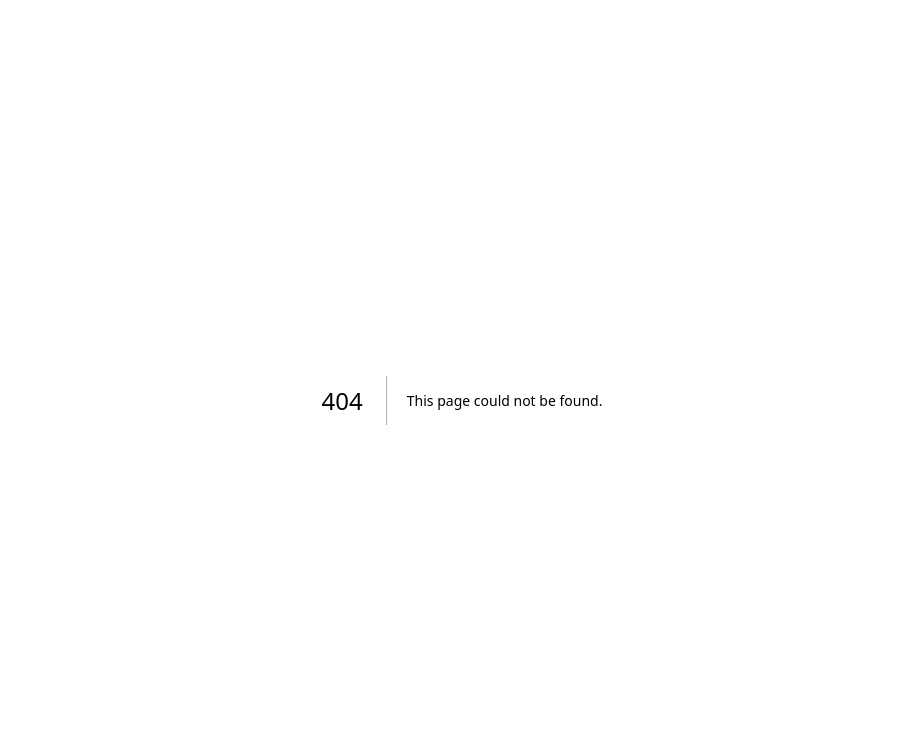
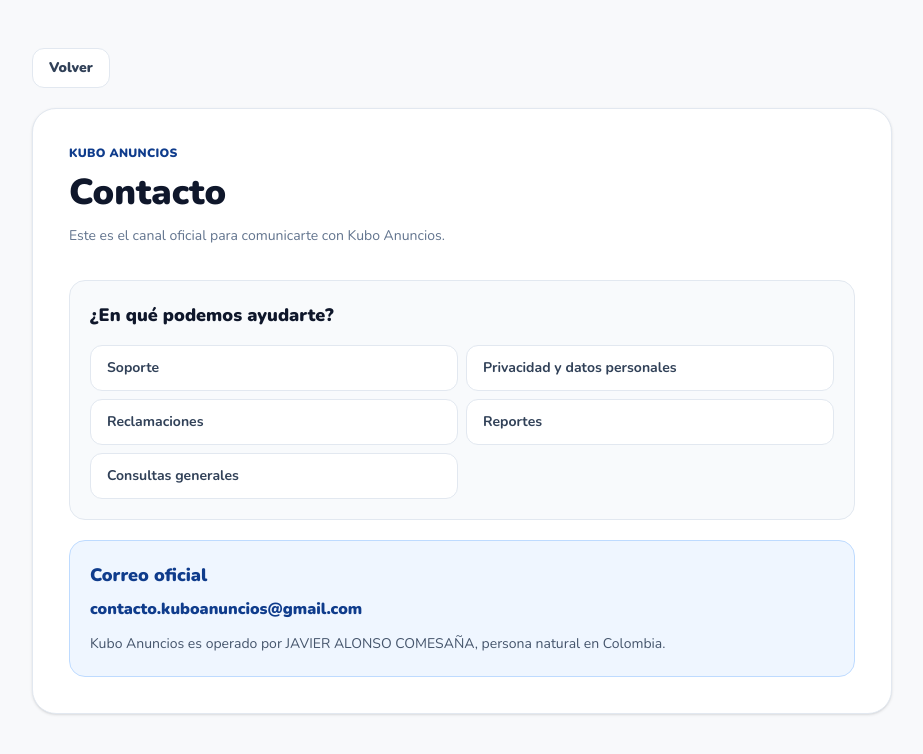
Before and after one commit to mrpapas001-eng/kubo, a Next.js app: page /contacto in a window 1280 px wide. Before the commit this address had no page. Shown: the top 754 px of the page, without its empty margins (178-1101 px from the left). Built offline with nearby package versions, Linux system fonts and the light colour scheme.

Commit message:
Complete legal pages and contact information

```diff
--- /dev/null
+++ b/app/contacto/page.tsx
@@ -0,0 +1,61 @@
+import Link from "next/link";
+
+const contactTopics = [
+  "Soporte",
+  "Privacidad y datos personales",
+  "Reclamaciones",
+  "Reportes",
+  "Consultas generales",
+];
+
+export default function ContactPage() {
+  return (
+    <main className="min-h-screen bg-[#F8F9FB] px-4 py-8 text-slate-900 md:px-6 md:py-12">
+      <div className="mx-auto max-w-[860px]">
+        <Link
+          href="/"
+          className="inline-flex h-10 items-center rounded-xl border border-slate-200 bg-white px-4 text-sm font-black text-slate-700"
+        >
+          Volver
+        </Link>
+
+        <section className="mt-5 rounded-3xl border border-slate-200 bg-white p-6 shadow-sm md:p-9">
+          <p className="text-xs font-black uppercase tracking-wide text-[#0f3c8c]">
+            Kubo Anuncios
+          </p>
+          <h1 className="mt-3 text-3xl font-black md:text-4xl">Contacto</h1>
+          <p className="mt-3 text-sm font-medium leading-relaxed text-slate-500">
+            Este es el canal oficial para comunicarte con Kubo Anuncios.
+          </p>
+
+          <div className="mt-8 rounded-2xl border border-slate-200 bg-slate-50 p-5">
+            <h2 className="text-lg font-black text-slate-900">¿En qué podemos ayudarte?</h2>
+            <div className="mt-4 grid gap-2 sm:grid-cols-2">
+              {contactTopics.map((topic) => (
+                <div
+                  key={topic}
+                  className="rounded-xl border border-slate-200 bg-white px-4 py-3 text-sm font-bold text-slate-700"
+                >
+                  {topic}
+                </div>
+              ))}
+            </div>
+          </div>
+
+          <div className="mt-5 rounded-2xl border border-blue-200 bg-blue-50 p-5">
+            <h2 className="text-lg font-black text-[#0f3c8c]">Correo oficial</h2>
+            <a
+              href="mailto:contacto.kuboanuncios@gmail.com"
+              className="mt-2 inline-block break-all text-base font-black text-[#0f3c8c] hover:underline"
+            >
+              contacto.kuboanuncios@gmail.com
+            </a>
+            <p className="mt-3 text-sm leading-relaxed text-slate-600">
+              Kubo Anuncios es operado por JAVIER ALONSO COMESAÑA, persona natural en Colombia.
+            </p>
+          </div>
+        </section>
+      </div>
+    </main>
+  );
+}
--- a/app/privacidad/page.tsx
+++ b/app/privacidad/page.tsx
@@ -2,24 +2,24 @@
 
 const sections = [
   {
-    title: "Datos que podemos pedir",
-    body: "Para usar Kubo podemos guardar datos de cuenta, anuncios publicados, mensajes, favoritos, reportes y archivos que el usuario suba. Si una persona pide verificar identidad o una empresa pide verificacion, tambien podemos recibir documento de identidad o RUT.",
+    title: "Responsable y marco aplicable",
+    body: "El responsable del tratamiento es JAVIER ALONSO COMESAÑA, persona natural, en Colombia. Kubo Anuncios trata los datos personales conforme al marco general de protección de datos personales aplicable en Colombia, incluyendo la Ley 1581 de 2012 y sus normas reglamentarias. Para consultas, solicitudes o reclamaciones sobre privacidad: contacto.kuboanuncios@gmail.com.",
   },
   {
-    title: "Para que usamos los datos",
-    body: "Usamos la informacion para operar la plataforma, mostrar anuncios, permitir contacto entre usuarios, prevenir abuso, revisar reportes y validar solicitudes de verificacion.",
+    title: "Información que podemos recopilar",
+    body: "Según el uso de Kubo, podemos recopilar nombre, correo electrónico, datos asociados al inicio de sesión, teléfono, ciudad o ubicación proporcionada, información de anuncios, fotografías y videos, chats y mensajes dentro de Kubo, favoritos e interacciones necesarias para el funcionamiento, información empresarial, RUT y documentos usados en verificaciones, además de información técnica necesaria para la seguridad y el funcionamiento de la plataforma cuando corresponda.",
   },
   {
-    title: "Documentos de verificacion",
-    body: "Los documentos de identidad y RUT se usan solo para revisar la solicitud de verificacion. No deben mostrarse publicamente en los anuncios.",
+    title: "Finalidades del tratamiento",
+    body: "Usamos la información para crear y administrar cuentas, publicar anuncios, facilitar el contacto entre usuarios, operar el chat, prevenir fraude y abuso, moderar contenido y revisar reportes, tramitar verificaciones, prestar soporte, proteger la seguridad de Kubo y cumplir obligaciones legales aplicables.",
   },
   {
-    title: "Derechos del usuario",
-    body: "El usuario puede solicitar correccion, actualizacion o eliminacion de sus datos. Las solicitudes deben revisarse antes de borrar informacion necesaria para seguridad, reportes o cumplimiento legal.",
+    title: "RUT y documentos de verificación",
+    body: "Los documentos de identidad y RUT no son públicos. Se almacenan de forma privada y solo pueden ser consultados por personal autorizado para revisar la solicitud de verificación. Se utilizan para esa finalidad y se conservan durante el tiempo necesario para ella y para las obligaciones aplicables. No se publica el contenido de estos documentos en los anuncios.",
   },
   {
-    title: "Aviso importante",
-    body: "Esta pagina es una base inicial para lanzamiento. Antes de operar publicamente con documentos reales, conviene revisarla con asesoria legal y ajustar la politica de tratamiento de datos.",
+    title: "Derechos del titular",
+    body: "El titular puede conocer, acceder y solicitar información sobre el tratamiento de sus datos; actualizar y rectificar información; presentar consultas o reclamos; solicitar la supresión cuando proceda; y revocar la autorización cuando legalmente sea posible. Las solicitudes pueden enviarse a contacto.kuboanuncios@gmail.com. Algunas supresiones pueden estar limitadas cuando la conservación sea necesaria para seguridad, reportes u obligaciones legales.",
   },
 ];
 
@@ -45,6 +45,9 @@
             Esta pagina explica de forma simple como Kubo trata los datos de
             usuarios, vendedores y empresas.
           </p>
+          <p className="mt-3 text-xs font-bold text-slate-400">
+            Última actualización: 16 de agosto de 2026
+          </p>
 
           <div className="mt-8 space-y-5">
             {sections.map((section) => (
--- a/app/seguridad/page.tsx
+++ b/app/seguridad/page.tsx
@@ -1,11 +1,16 @@
 import Link from "next/link";
 
 const tips = [
-  "Revisa el producto en persona antes de pagar.",
-  "Evita enviar dinero por adelantado si no conoces al vendedor.",
-  "Usa el chat o WhatsApp para pedir mas informacion, fotos y ubicacion.",
-  "Desconfia de precios demasiado bajos o urgencias para pagar rapido.",
-  "Reporta anuncios sospechosos para que el equipo de Kubo los revise.",
+  "Evita enviar dinero por adelantado a personas que no conoces.",
+  "Revisa personalmente el producto cuando sea posible y comprueba su estado.",
+  "Comprueba la identidad y la documentación cuando corresponda.",
+  "Realiza encuentros en lugares públicos y seguros.",
+  "No compartas contraseñas, códigos SMS, WhatsApp ni códigos de autenticación.",
+  "Desconfía de enlaces externos sospechosos y no entregues datos bancarios innecesarios.",
+  "Verifica los precios demasiado buenos para ser ciertos.",
+  "No confíes solo en comprobantes de pago: confirma que el dinero esté realmente abonado antes de entregar un producto.",
+  "Utiliza el chat de Kubo cuando sea posible y conserva la información de la conversación.",
+  "Reporta anuncios sospechosos y cualquier comportamiento fraudulento.",
 ];
 
 export default function SafetyPage() {
@@ -41,6 +46,30 @@
               </div>
             ))}
           </div>
+
+          <div className="mt-8 rounded-2xl border border-blue-200 bg-blue-50 p-5">
+            <h2 className="text-lg font-black text-[#0f3c8c]">
+              Empresa y Empresa verificada
+            </h2>
+            <p className="mt-2 text-sm leading-relaxed text-slate-600">
+              “Empresa” identifica a quien publica como negocio. “Empresa
+              verificada” significa que Kubo revisó la documentación aportada
+              para el proceso de verificación. El sello ayuda a generar
+              confianza, pero no garantiza la calidad, autenticidad, solvencia
+              o cumplimiento futuro de la empresa.
+            </p>
+          </div>
+
+          <div className="mt-5 rounded-2xl border border-red-200 bg-red-50 p-5">
+            <h2 className="text-lg font-black text-red-800">
+              ¿Detectaste algo sospechoso?
+            </h2>
+            <p className="mt-2 text-sm leading-relaxed text-red-700">
+              Utiliza la opción Reportar del anuncio o escribe a
+              contacto.kuboanuncios@gmail.com para que podamos revisar la
+              situación.
+            </p>
+          </div>
         </section>
       </div>
     </main>
--- a/app/terminos/page.tsx
+++ b/app/terminos/page.tsx
@@ -2,24 +2,36 @@
 
 const sections = [
   {
-    title: "Uso de la plataforma",
-    body: "Kubo conecta personas y empresas que publican anuncios con usuarios interesados. Cada usuario es responsable de la informacion que publica y de cumplir las normas aplicables.",
+    title: "Aceptación y funcionamiento",
+    body: "Al usar Kubo Anuncios aceptas estos términos. Kubo es una plataforma de anuncios y marketplace que facilita el contacto entre usuarios. Kubo no es el vendedor ni el comprador de los productos o servicios publicados y, salvo que se indique expresamente otra cosa, no participa en la negociación, el pago, la entrega ni la ejecución de la operación entre usuarios.",
   },
   {
-    title: "Compras y acuerdos",
-    body: "Kubo no es parte directa de la compraventa entre usuarios. Los pagos, entregas, garantias y revisiones del producto deben acordarse entre comprador y vendedor.",
+    title: "Cuentas e información",
+    body: "Debes proporcionar información veraz, mantener la seguridad de tu cuenta y usar Kubo de forma legal y responsable. Cada usuario responde por sus anuncios, mensajes, acuerdos y actuaciones. No debes suplantar a otra persona, compartir credenciales ni usar la plataforma para engañar o perjudicar a otros.",
   },
   {
-    title: "Verificaciones",
-    body: "La verificacion de identidad o empresa ayuda a generar confianza, pero no garantiza la compra, la calidad del producto ni elimina la necesidad de revisar antes de pagar.",
+    title: "Publicaciones prohibidas",
+    body: "No se permite publicar información falsa o engañosa, estafas, contenido fraudulento u ofensivo, productos o servicios ilegales o prohibidos, bienes que infrinjan derechos de terceros, ni contenido que ponga en riesgo a otros usuarios. También está prohibido usar Kubo para spam, suplantación, manipulación de precios o actividades contrarias a la ley.",
   },
   {
-    title: "Contenido prohibido",
-    body: "No se permite publicar informacion falsa, productos ilegales, contenido fraudulento, ofensivo o que ponga en riesgo a otros usuarios.",
+    title: "Moderación y reportes",
+    body: "Kubo puede revisar reportes y moderar contenido. Cuando corresponda, puede ocultar o eliminar anuncios, restringir funciones o suspender cuentas, especialmente ante fraude, incumplimiento, riesgo para la comunidad o requerimientos legales. Ocultar un anuncio no resuelve automáticamente el reporte: las acciones de moderación y revisión del reporte son independientes.",
   },
   {
-    title: "Promociones",
-    body: "Los anuncios destacados o premium pagan por mayor visibilidad. Eso no significa que el vendedor este verificado ni que Kubo recomiende el producto.",
+    title: "Compras, chat y comportamiento",
+    body: "Los pagos, entregas, garantías, revisiones del producto y demás condiciones deben acordarse entre comprador y vendedor. El chat facilita la comunicación, pero cada usuario debe comportarse con respeto y prudencia, sin amenazas, acoso, fraude ni envío de enlaces o información engañosa.",
+  },
+  {
+    title: "Empresas y verificaciones",
+    body: "Una empresa puede publicar como empresa sin estar verificada. El sello Empresa verificada significa que Kubo revisó la documentación aportada para el proceso de verificación. No es garantía de solvencia, calidad, autenticidad de todos sus productos, cumplimiento futuro ni ausencia absoluta de fraude.",
+  },
+  {
+    title: "Premium y Destacado",
+    body: "Premium y Destacado son herramientas de visibilidad. Pueden ayudar a mostrar un anuncio en posiciones de mayor exposición, pero no garantizan ventas, contactos ni resultados. Tampoco equivalen a recomendación o verificación por parte de Kubo.",
+  },
+  {
+    title: "Responsabilidad y prudencia",
+    body: "Kubo procura mantener una plataforma útil y segura, pero no garantiza la identidad de todos los usuarios, la exactitud de cada anuncio, la disponibilidad de productos, el cumplimiento de acuerdos ni la ausencia de fraude. Debes revisar la información, verificar a la contraparte y actuar con prudencia antes de pagar, entregar bienes o compartir datos.",
   },
 ];
 
@@ -44,6 +56,9 @@
           <p className="mt-3 text-sm font-medium leading-relaxed text-slate-500">
             Reglas basicas para publicar, buscar y contactar dentro de Kubo.
           </p>
+          <p className="mt-3 text-xs font-bold text-slate-400">
+            Última actualización: 16 de agosto de 2026
+          </p>
 
           <div className="mt-8 space-y-5">
             {sections.map((section) => (
--- a/components/Footer.tsx
+++ b/components/Footer.tsx
@@ -62,6 +62,9 @@
                 <Link href="/privacidad">Privacidad</Link>
               </li>
               <li>
+                <Link href="/seguridad">Seguridad</Link>
+              </li>
+              <li>
                 <Link href="/contacto">Contacto</Link>
               </li>
             </ul>
```
